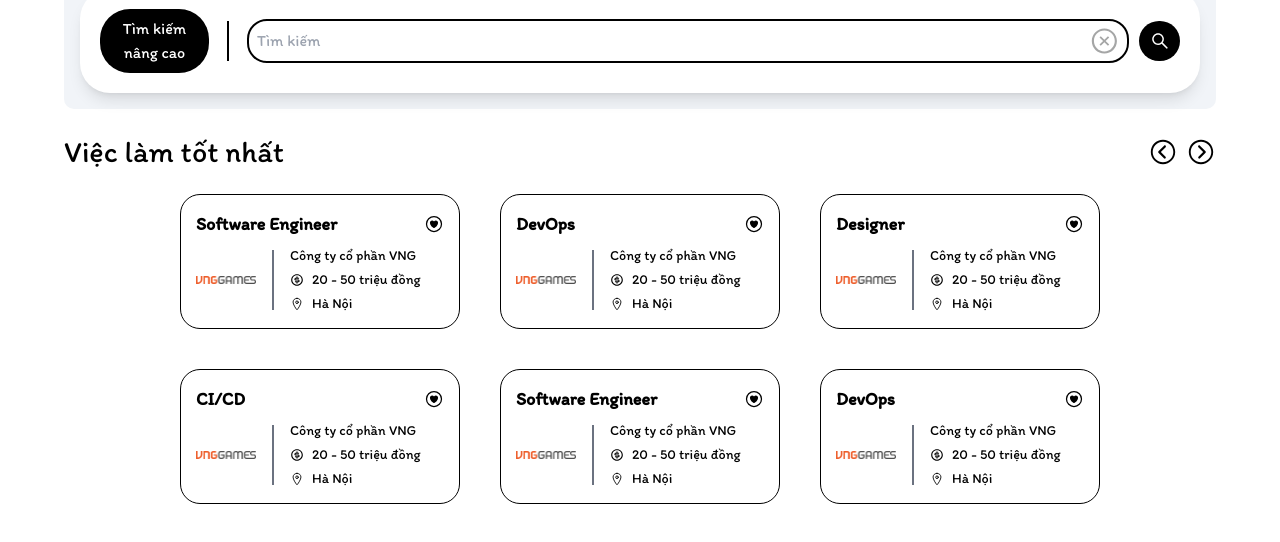
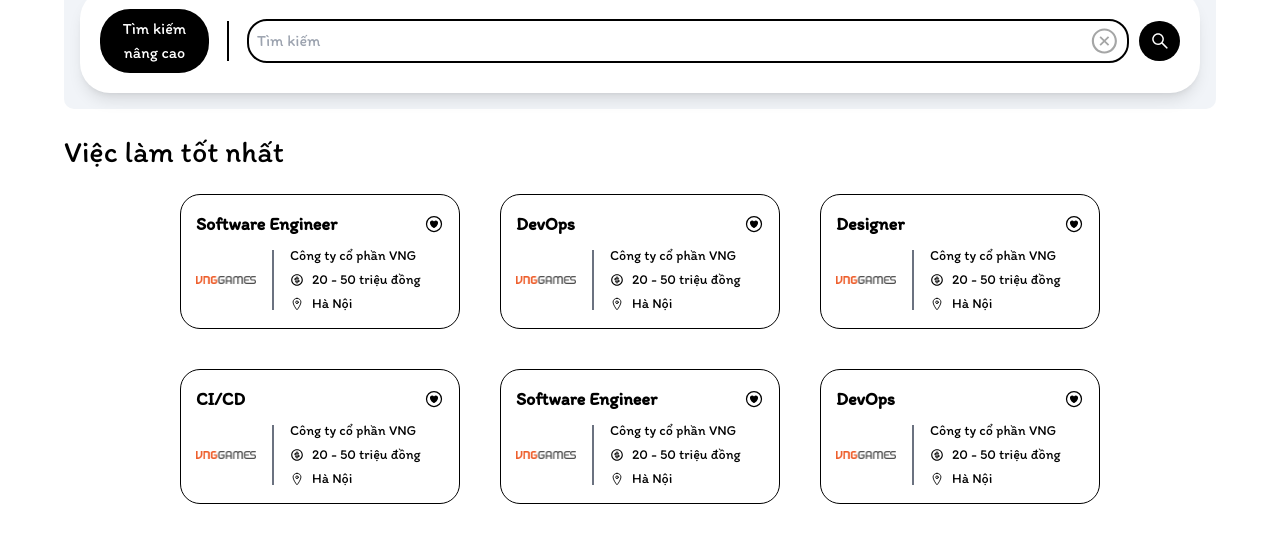
Before and after one commit to BinhTurtle/DO-AN-CNPM, a React (Vite) app in the folder frontend/: page / in a window 1280 px wide. Shown: the part 237-779 px from the top of the page. Built offline with nearby package versions, Linux system fonts and the light colour scheme.

Commit message:
Heart hover effect

```diff
--- a/frontend/src/components/JobDiv/Job.jsx
+++ b/frontend/src/components/JobDiv/Job.jsx
@@ -69,66 +69,34 @@ const Data = [
     id:4,
     image: logo1,
     title: 'CI/CD',
-    company: 'Công ty cổ phần VNG',
+    company: 'Công ty cổ phần ADU',
     salary: '20 - 50 triệu đồng',
     location: 'Hà Nội'
   },
 ]
 
-const Job = () => {
-  const [hoverlove, setHoverlove] = useState(false);
-  const [hoverLeft, setHoverLeft] = useState(false);
-  const [hoverRight, setHoverRight] = useState(false);
+const SingleJob = ({ image, title, company, salary, location }) => {
+  const [isHovered, setIsHovered] = useState(false);
+
   return (
-    <div className='w-[90%] m-auto '>
-        <div className='TitleJobsection text-[30px] flex mt-5 justify-between items-center'>
-          <span>Việc làm tốt nhất </span>
-          <span className='Dieuhuong flex items-center'>
-              {/* Icon left */}
     <div
-                className='cursor-pointer'
-                onMouseEnter={() => setHoverLeft(true)}
-                onMouseLeave={() => setHoverLeft(false)}
+      className='singleJob w-[280px] h-[135px] p-[15px] bg-white rounded-[20px] border border-black cursor-pointer'
+      onMouseEnter={() => setIsHovered(true)}
+      onMouseLeave={() => setIsHovered(false)}
     >
-                {hoverLeft ? <IoIosArrowDropleftCircle /> : <IoIosArrowDropleft />}
-              </div>
-
-              {/* Icon right */}
-              <div
-                className='cursor-pointer ml-2'
-                onMouseEnter={() => setHoverRight(true)}
-                onMouseLeave={() => setHoverRight(false)}
-              >
-                {hoverRight ? <IoIosArrowDroprightCircle /> : <IoIosArrowDropright />}
-              </div>
-          </span>
-        </div>
-        <div className='jobContainer flex gap-10 justify-center flex-wrap items-center py-5'>
-            {
-              Data.map(({id,image,title,company,salary,location}) => {
-                return (
-                  <div key={id} className='group group/item singleJob w-[280px] h-[135px] p-[15px] bg-white rounded-[20px] border border-black cursor-pointer'>
       <div className='com_top flex justify-between items-center mb-2'>
         <h2 className='text-lg font-bold'>{title}</h2>
-                        <span className='text-xl'
-                          onMouseEnter={() => setHoverlove(true)}
-                          onMouseLeave={() => setHoverlove(false)}
-                        >
-                          {hoverlove ? <IoHeartCircle /> : <IoHeartCircleOutline />}
+        <span className='text-xl'>
+          {isHovered ? <IoHeartCircle /> : <IoHeartCircleOutline />}
         </span>
       </div>
       <div className='com_bot flex items-center'>
-                        {/* Logo công ty */}
         <div className='w-[60px] h-[60px] mr-2'>
           <img src={image} alt='Company Logo' className='w-full h-full object-contain' />
         </div>
-
-                        {/* Line dọc ngăn cách giữa logo và thông tin */}
         <div className='border-l-2 border-gray-500 h-[60px] mx-2'></div>
-
-                        {/* Tên công ty + phúc lợi */}
         <div className='com_right ml-2'>
-                          <div className='com_left text-left'>
+          <div className='text-left'>
             <p className='text-sm font-medium mb-1'>{company}</p>
           </div>
           <div className='flex items-center mb-1'>
@@ -142,13 +110,29 @@ const Job = () => {
         </div>
       </div>
     </div>
-                )
-              })
-            }
+  );
+};
 
+const Job = () => {
+  return (
+    <div className='w-[90%] m-auto'>
+      <div className='TitleJobsection text-[30px] flex mt-5 justify-between items-center'>
+        <span>Việc làm tốt nhất</span>
+      </div>
+      <div className='jobContainer flex gap-10 justify-center flex-wrap items-center py-5'>
+        {Data.map(({ id, image, title, company, salary, location }) => (
+          <SingleJob
+            key={id}
+            image={image}
+            title={title}
+            company={company}
+            salary={salary}
+            location={location}
+          />
+        ))}
       </div>
     </div>
-  )
-}
+  );
+};
 
-export default Job
+export default Job;
```
Lines whose indentation alone changed are shown as unchanged.
